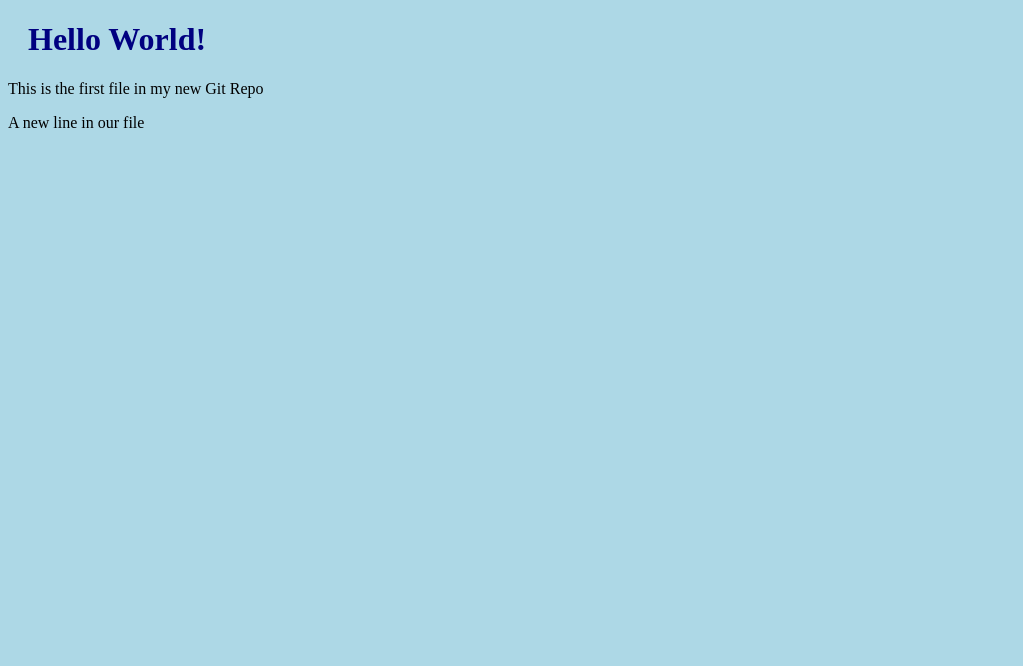
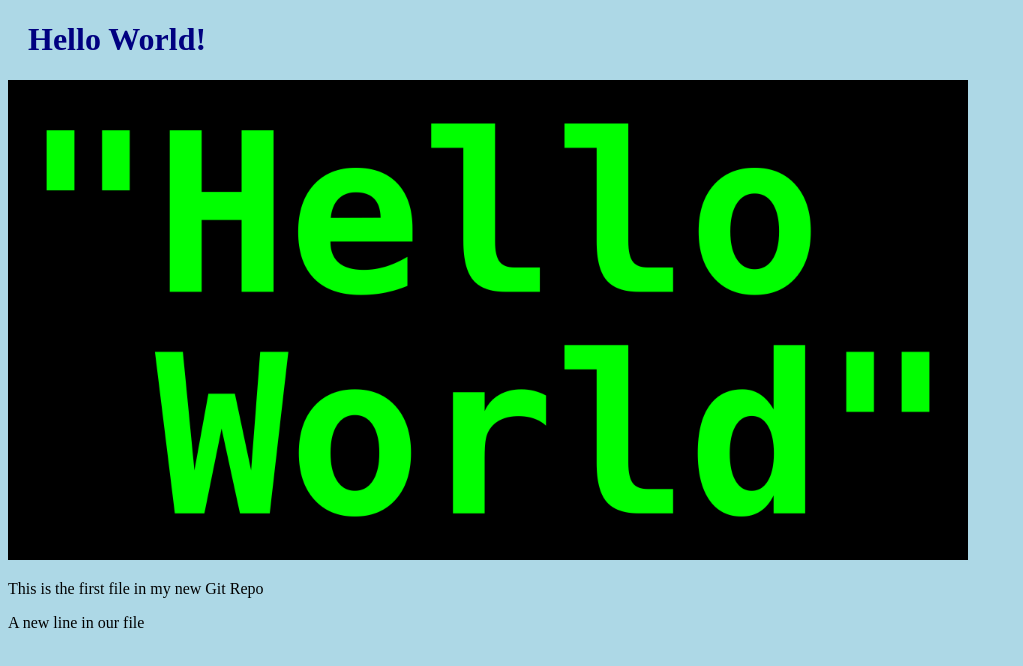
Before and after one commit to Zanarddi/Zanarddi.github.io, a plain HTML site: page index.html in a window 1280 px wide. Shown: the whole page, without its empty margins (0-1023 px from the left). Drawn offline with Linux system fonts and the light colour scheme.

Commit message:
Added image to Hello World!

```diff
--- a/index.html
+++ b/index.html
@@ -11,6 +11,9 @@
 
 <body>
 	<h1>Hello World!</h1>
+	<div>
+		<img src="img_hello_world.jpg" alt="Hello World from Space" style="width: 100%;max-width: 960px">
+	</div>
 	<p>This is the first file in my new Git Repo</p>
 	<p>A new line in our file</p>
 </body>
```
Also changed, not shown: img_hello_world.jpg (added).
